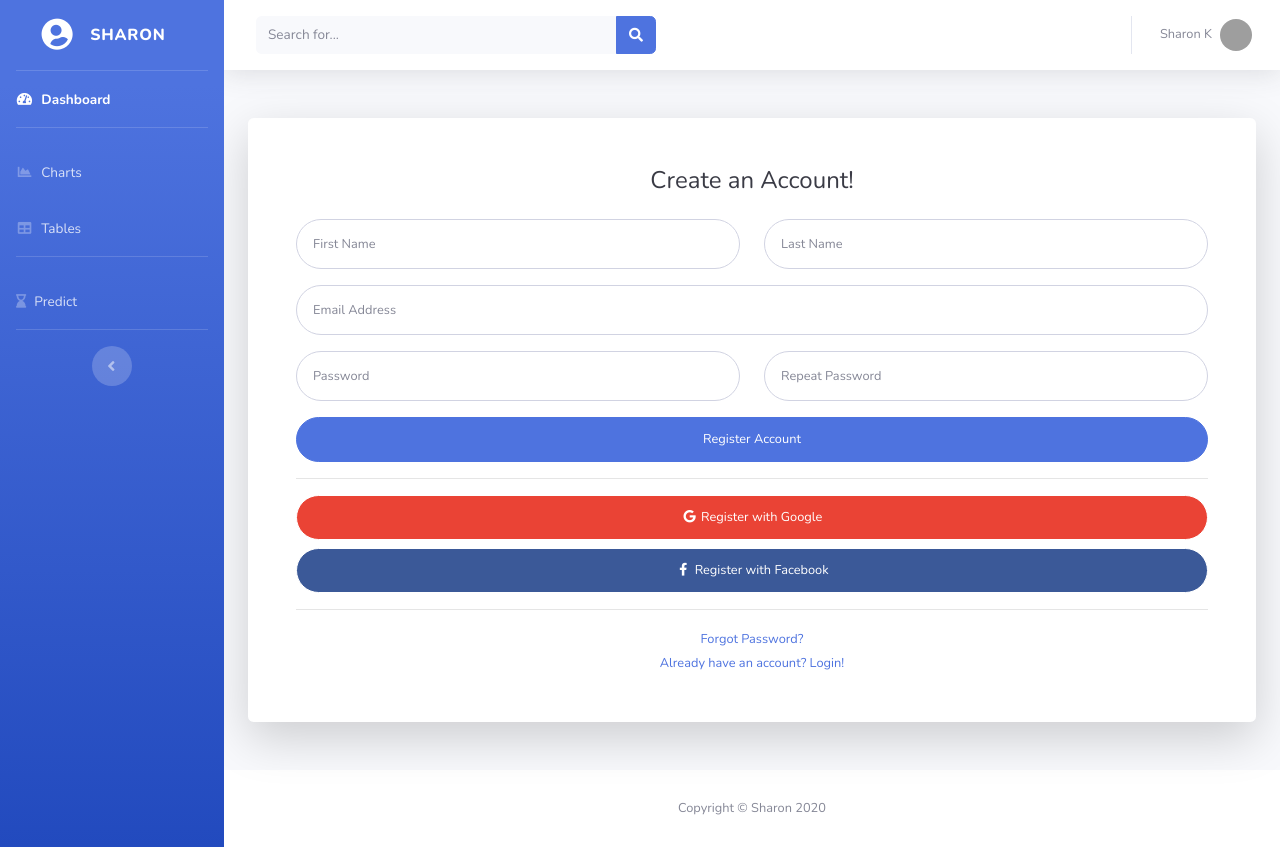
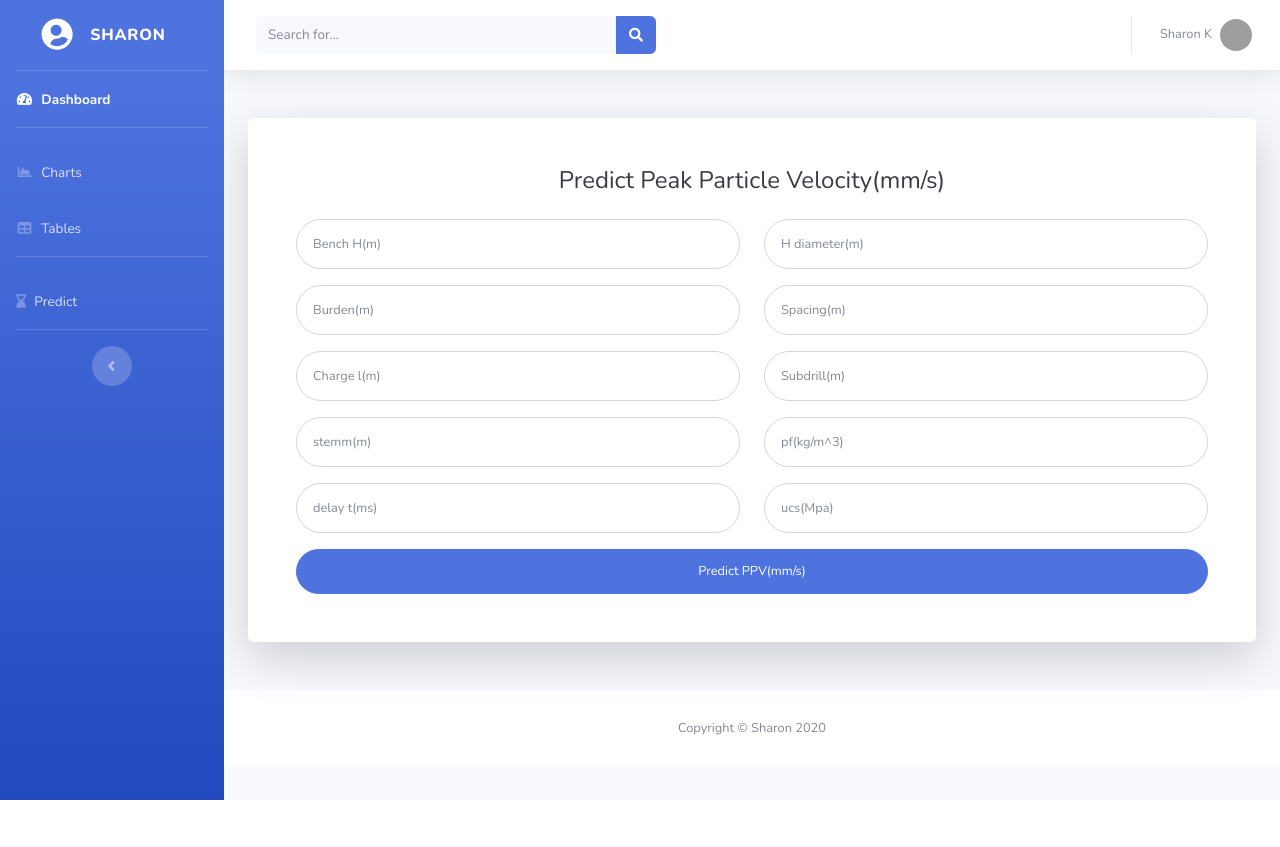
Before and after one commit to EricPeter/Induced-Vibrations-Predictions, a Flask app: page /predict in a window 1280 px wide. After the commit the page ends 800 px from the top, so only its background shows below. Run offline with Flask 2, Linux system fonts and the light colour scheme; some libraries are stand-ins or nearby versions; grey boxes are pictures that could not be loaded.

Commit message:
modal injectin

```diff
--- a/app.py
+++ b/app.py
@@ -16,7 +16,10 @@ from os import environ
 from sqlalchemy import MetaData
 from sqlalchemy.orm import mapper
 from sqlalchemy import create_engine,inspect
-
+import tensorflow as tf
+from keras.models import model_from_json
+from keras.models import load_model
+import numpy as np
 mod = Blueprint('users',__name__)
 app = Flask(__name__)
 app.config['SECRET_KEY'] = '^%huYtFd90;90jjj'
@@ -96,8 +99,37 @@ def tables():
     return render_template('tables.html',df=list(df.values.tolist()),column_names=columns,zip=zip)
 
 @app.route('/predict')
+
 def predict():
+
     return render_template('register.html')
-
+@app.route('/submit_args',methods=["POST","GET"])
+def submit_args():
+    input_=[]
+    if request.method=="POST":
+        bench = request.form["Bench"]
+        input_.append(float(bench))
+        h_diameter=request.form['h_diameter']
+        input_.append(float(h_diameter))
+        burden=request.form['burden']
+        input_.append(float(burden))
+        spacing=request.form['spacing']
+        input_.append(float(spacing))
+        Charge=request.form['Charge']
+        input_.append(float(Charge))
+        subdrill=request.form['subdrill']
+        input_.append(float(subdrill))
+        stemm=request.form['stemm']
+        input_.append(float(stemm))
+        pf=request.form['pf']
+        input_.append(float(pf))
+        delay=request.form['delay']
+        input_.append(float(delay))
+        ucs=request.form['ucs']
+        input_.append(float(ucs))
+        value_=np.array([input_])
+        loaded_model=load_model('vibration.hdf5')
+        result=loaded_model.predict(value_)
+        return render_template('result.html',result=result)
 if __name__ == '__main__':
-    app.run(debug=True)
+    app.run()
--- a/templates/register.html
+++ b/templates/register.html
@@ -12,46 +12,61 @@
           <div class="col-lg-12">
             <div class="p-5">
               <div class="text-center">
-                <h1 class="h4 text-gray-900 mb-4">Create an Account!</h1>
+                <h1 class="h4 text-gray-900 mb-4">Predict Peak Particle Velocity(mm/s)</h1>
               </div>
-              <form class="user">
+              <form class="user" method="post" action="{{url_for('submit_args')}}">
                 <div class="form-group row">
                   <div class="col-sm-6 mb-3 mb-sm-0">
-                    <input type="text" class="form-control form-control-user" id="exampleFirstName" placeholder="First Name">
+                    <input type="text" class="form-control form-control-user" name="Bench" placeholder="Bench H(m)">
                   </div>
                   <div class="col-sm-6">
-                    <input type="text" class="form-control form-control-user" id="exampleLastName" placeholder="Last Name">
+                    <input type="text" class="form-control form-control-user" name="h_diameter" placeholder="H diameter(m)">
                   </div>
-                </div>
-                <div class="form-group">
-                  <input type="email" class="form-control form-control-user" id="exampleInputEmail" placeholder="Email Address">
                 </div>
                 <div class="form-group row">
                   <div class="col-sm-6 mb-3 mb-sm-0">
-                    <input type="password" class="form-control form-control-user" id="exampleInputPassword" placeholder="Password">
+                    <input type="text" class="form-control form-control-user" name="burden" placeholder="Burden(m)">
                   </div>
                   <div class="col-sm-6">
-                    <input type="password" class="form-control form-control-user" id="exampleRepeatPassword" placeholder="Repeat Password">
+                    <input type="text" class="form-control form-control-user" name="spacing" placeholder="Spacing(m)">
                   </div>
                 </div>
-                <a href="login.html" class="btn btn-primary btn-user btn-block">
-                  Register Account
-                </a>
-                <hr>
-                <a href="index.html" class="btn btn-google btn-user btn-block">
-                  <i class="fab fa-google fa-fw"></i> Register with Google
-                </a>
-                <a href="index.html" class="btn btn-facebook btn-user btn-block">
-                  <i class="fab fa-facebook-f fa-fw"></i> Register with Facebook
-                </a>
+                <div class="form-group row">
+                  <div class="col-sm-6 mb-3 mb-sm-0">
+                    <input type="text" class="form-control form-control-user" name="Charge" placeholder="Charge l(m)">
+                  </div>
+                  <div class="col-sm-6">
+                    <input type="text" class="form-control form-control-user" name="subdrill" placeholder="Subdrill(m)">
+                  </div>
+                </div>
+                <div class="form-group row">
+                  <div class="col-sm-6 mb-3 mb-sm-0">
+                    <input type="text" class="form-control form-control-user" name="stemm" placeholder="stemm(m)">
+                  </div>
+                  <div class="col-sm-6">
+                    <input type="text" class="form-control form-control-user" name="pf" placeholder="pf(kg/m^3)">
+                  </div>
+                </div>
+                <div class="form-group row">
+                  <div class="col-sm-6 mb-3 mb-sm-0">
+                    <input type="text" class="form-control form-control-user" name="delay" placeholder="delay t(ms)">
+                  </div>
+                  <div class="col-sm-6">
+                    <input type="text" class="form-control form-control-user" name="ucs" placeholder="ucs(Mpa)">
+                  </div>
+                </div>
+
+
+                <button type="submit" class="btn btn-primary btn-user btn-block">
+                  Predict PPV(mm/s)
+                </button>
+
+
+
               </form>
-              <hr>
-              <div class="text-center">
-                <a class="small" href="forgot-password.html">Forgot Password?</a>
-              </div>
-              <div class="text-center">
-                <a class="small" href="login.html">Already have an account? Login!</a>
-              </div>
+
+
+
             </div>
           </div>
         </div>
```
Also changed, not shown: templates/result.html (added, +36 -0 lines), 1 other file.
